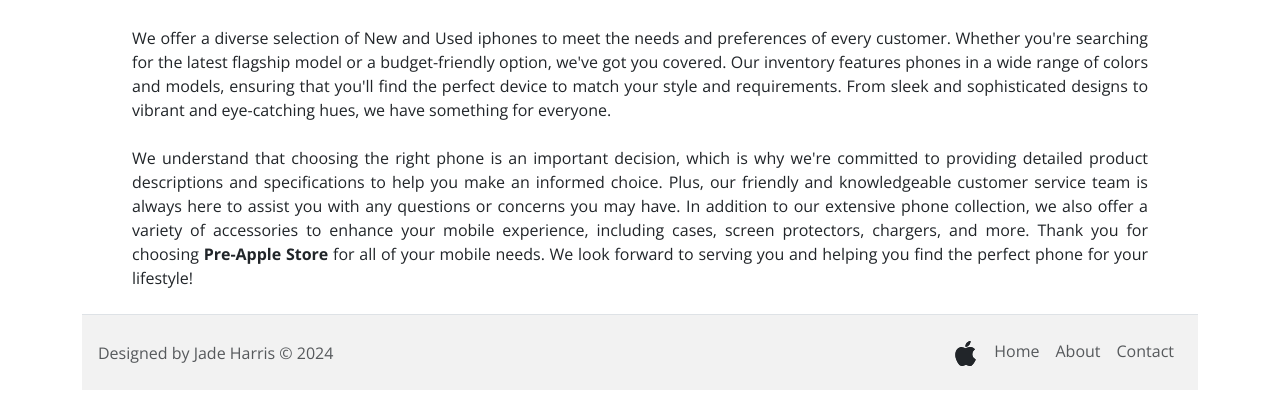
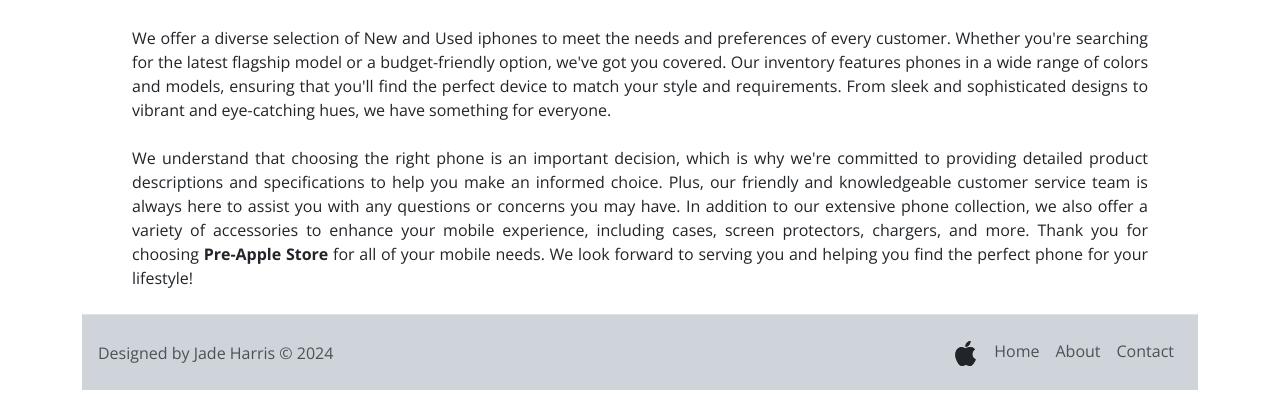
Before and after one commit to jadieclair-ITvarsity/Module-1-Assessment-6-, a plain HTML site: page about.html in a window 1280 px wide. Shown: the part 421-835 px from the top of the page. Drawn offline with nearby package versions, Linux system fonts and the light colour scheme; a web font is replaced by a local one.

Commit message:
Changed nav bg on about page

```diff
--- a/about.html
+++ b/about.html
@@ -100,8 +100,7 @@
       </div>
       <!-- Footer -->
       <footer
-        class="d-flex flex-wrap justify-content-between align-items-center p-3 my-4 border-top"
-        style="background-color: #f2f2f2"
+        class="d-flex flex-wrap justify-content-between align-items-center p-3 my-4 border-top bg-dark-subtle"
       >
         <!-- Copyright -->
         <p class="col-md-4 mb-0 text-body-secondary">
```
